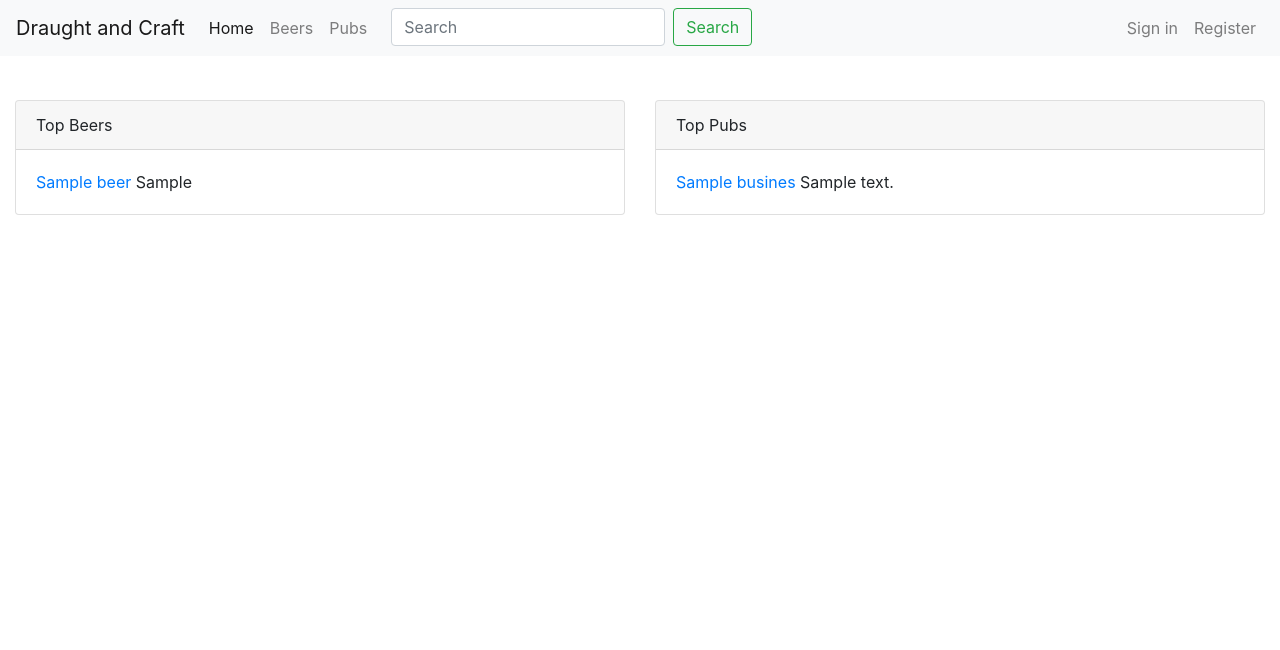
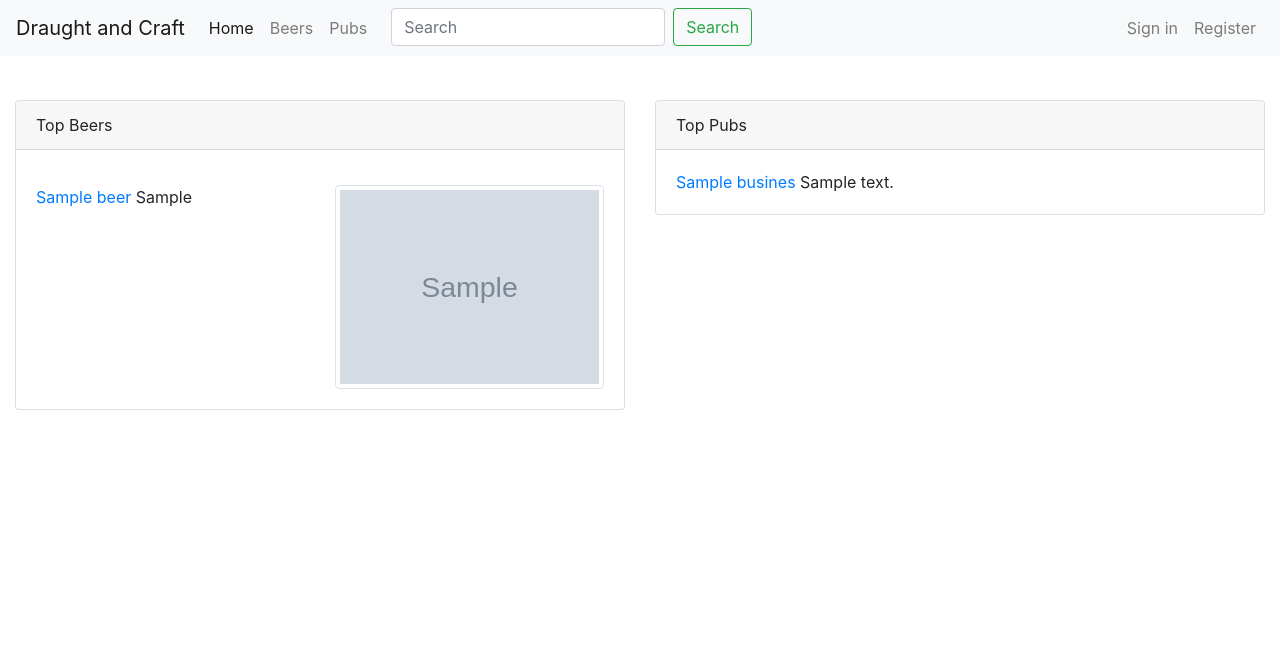
Before and after one commit to David132639/draughtcraft, a Django app: page / in a window 1280 px wide. Shown: the top 650 px of the page. Run offline with Django 3.2, Linux system fonts and the light colour scheme; tables that the repository leaves empty hold one stand-in row (values such as "Sample post"); grey boxes marked "Sample" are stand-in pictures; some libraries are stand-ins or nearby versions.

Commit message:
images now on main page

```diff
--- a/templates/dac/index.html
+++ b/templates/dac/index.html
@@ -16,9 +16,16 @@
             <!--django beer stuff in here-->
             {% if beers %}
               {% for beer in beers %}
-                <a href="{% url 'beers' beer.slug %}">{{ beer.name }}</a>
-                {{ beer.tagline }}
-                <br/>
+              <div class="row">
+                  <div class="col-md-6">  <a href="{% url 'beers' beer.slug %}">{{ beer.name }}</a>
+              {{ beer.tagline }}</div>
+
+              <div class="col-md-6">
+                  <img class="img-thumbnail" src="{{ MEDIA_URL }}{{ beer.image }}" alt="an image of {{ beer.name }}">
+              </div></div>
+
+
+
               {% endfor %}
             {% else %}
             {% endif %}
```
